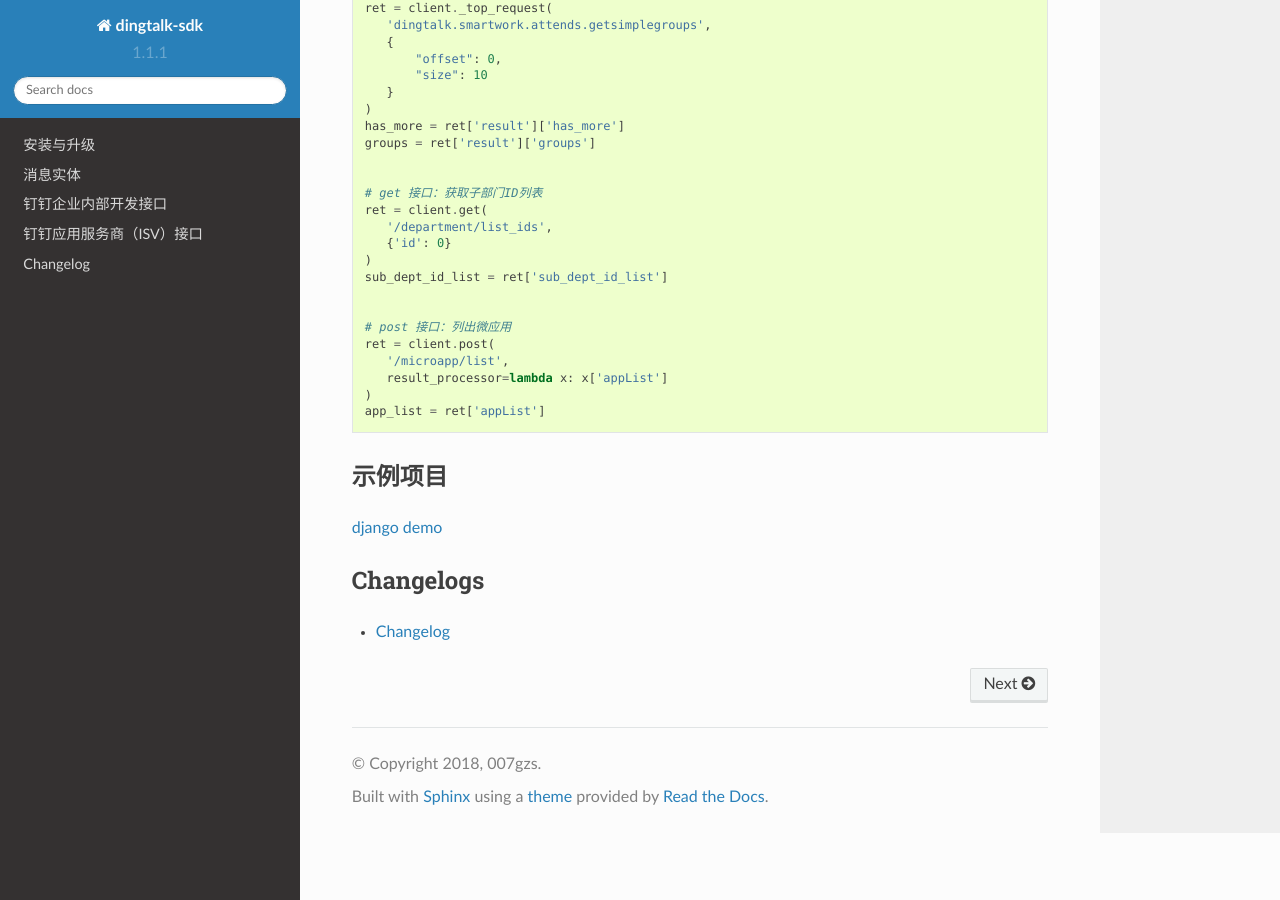
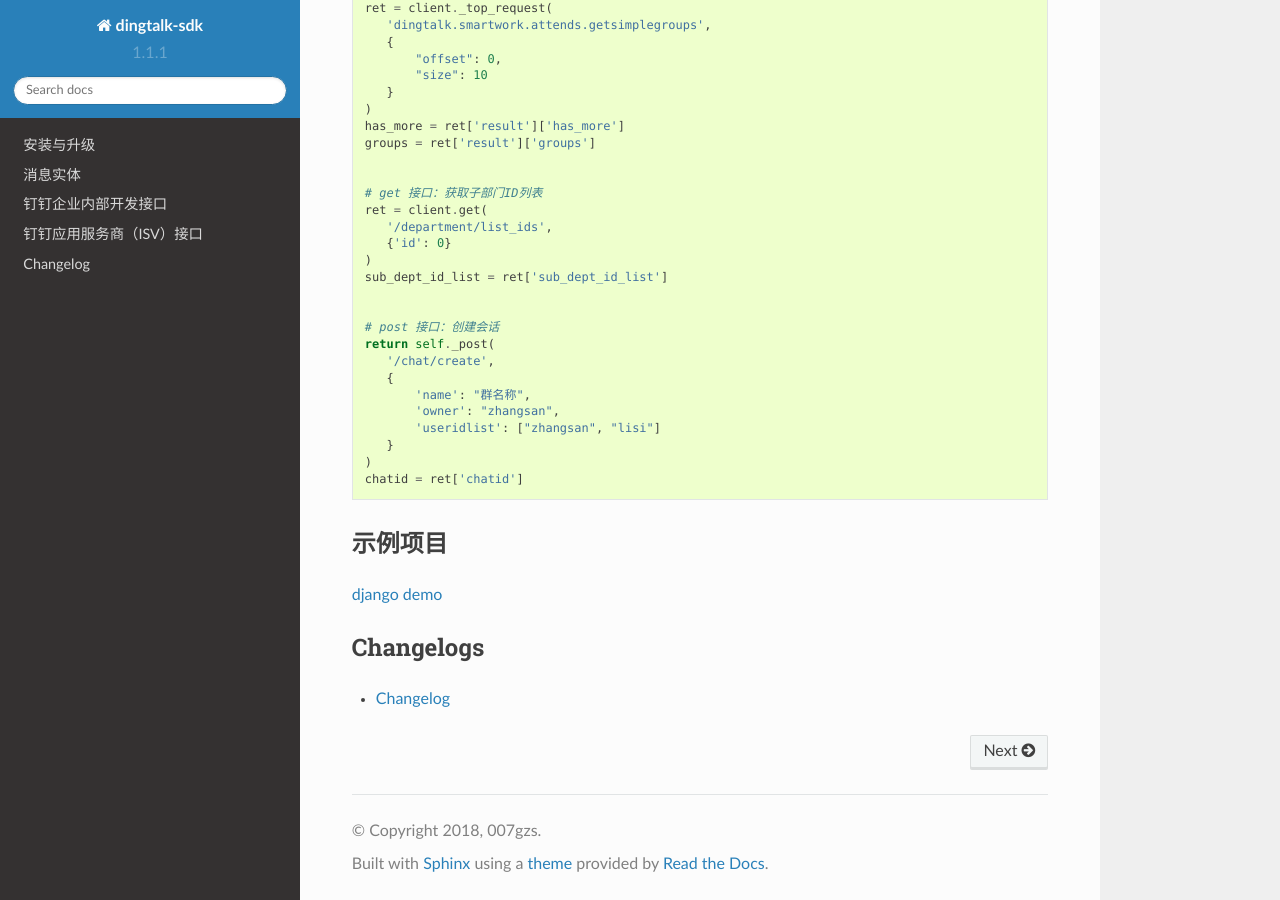
Before and after one commit to 007gzs/dingtalk-sdk, a Sphinx documentation site: the page built from docs/index.rst, in a window 1280 px wide and 900 px high, scrolled down 1359 px. Built offline with Sphinx 7.4.7 and the Read the Docs theme 2.0.0, drawn with Linux system fonts in a browser that asks for light colours.

Commit message:
post 接口 demo 修改为 创建会话

```diff
--- a/docs/index.rst
+++ b/docs/index.rst
@@ -73,12 +73,16 @@ post/get接口中的access_token,top接口中的session会在请求时自动设
    sub_dept_id_list = ret['sub_dept_id_list']
 
 
-   # post 接口：列出微应用
-   ret = client.post(
-      '/microapp/list',
-      result_processor=lambda x: x['appList']
+   # post 接口：创建会话
+   return self._post(
+      '/chat/create',
+      {
+          'name': "群名称",
+          'owner': "zhangsan",
+          'useridlist': ["zhangsan", "lisi"]
+      }
    )
-   app_list = ret['appList']
+   chatid = ret['chatid']
 
 
 示例项目
```
